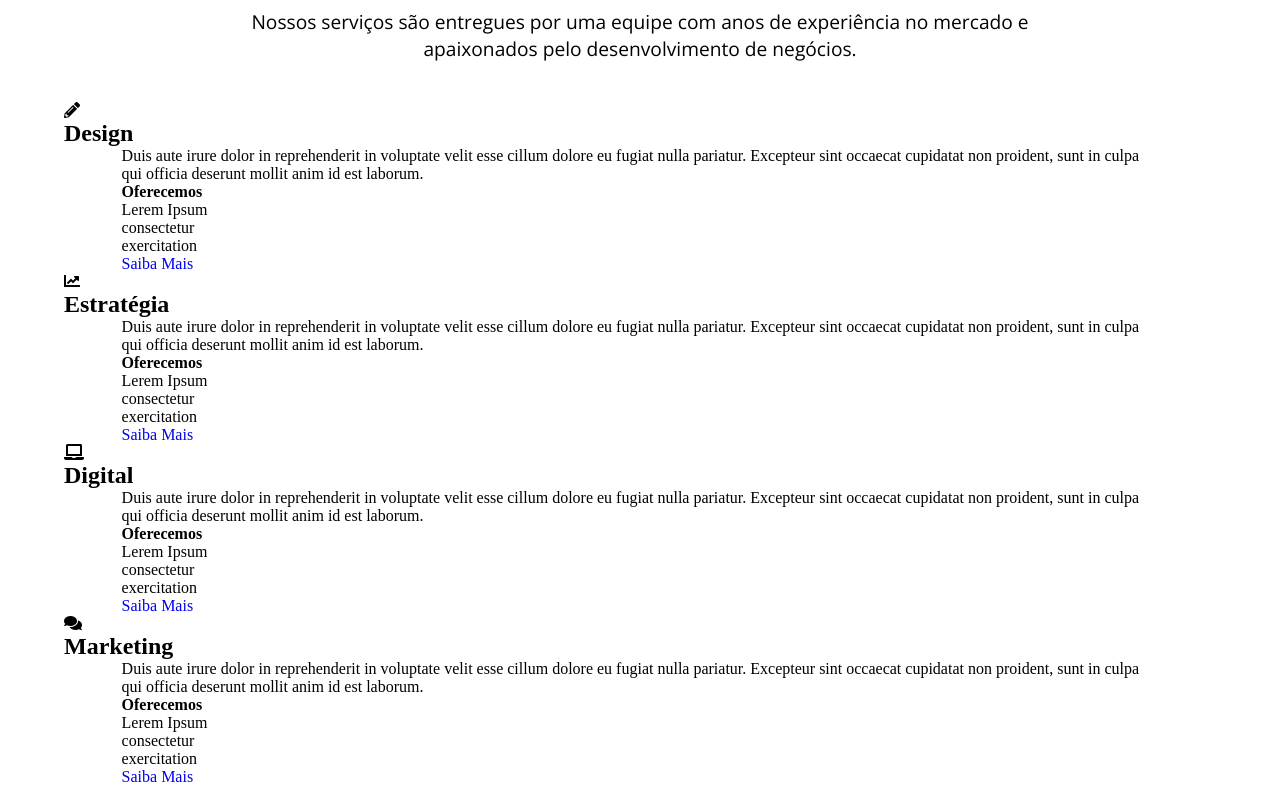
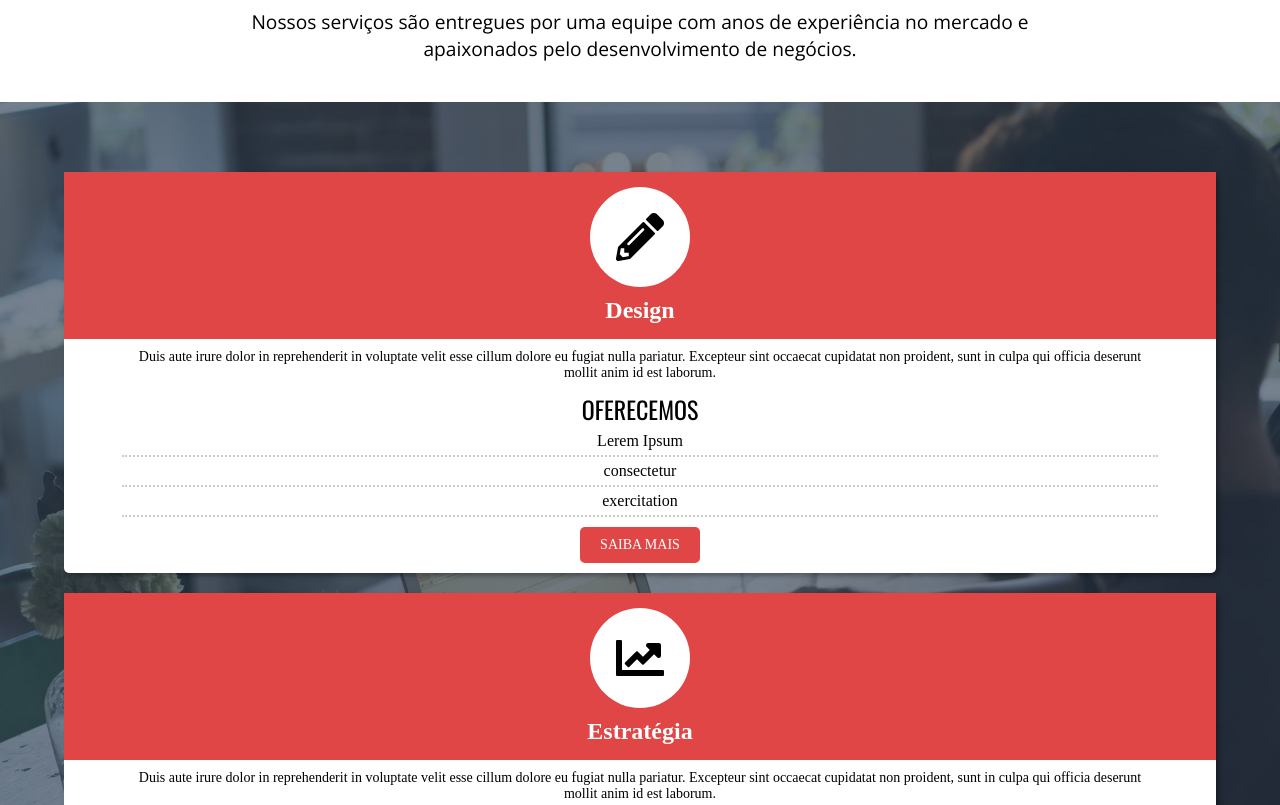
Before and after one commit to Luan-Novais/siteNewAgency, a plain HTML site: page Documentos/Desenvolvimento/index.html in a window 1280 px wide. Shown: the part 2533-3338 px from the top of the page. Drawn offline with nearby package versions, Linux system fonts and the light colour scheme; files whose address does not match are found by name.

Commit message:
Estilizando campo servicos 90% concluido

```diff
--- a/Documentos/Desenvolvimento/css/style.css
+++ b/Documentos/Desenvolvimento/css/style.css
@@ -194,7 +194,6 @@
     background-attachment: fixed;
     background-position: center center;
     background-size: cover;
-
 }
 
 .curiosidades p{
@@ -358,10 +357,81 @@
     color: #fff;
 }
 
-/* .servicos{
+/* SERVIÇOS
+===================*/
+.servicos{
     background-image: url(../images/servicos-bg.jpg);
-} */
+    padding: 50px 0;
+    background-attachment: fixed;
+    background-position: center center;
+    background-size: cover;
+}
 
+.servicos-item{
+    margin-top: 20px;
+    background: #fff;
+    text-align: center;
+    border-radius: 5px;
+    -webkit-border-radius: 5px;
+    box-shadow: 3px 3px 4px rgb(0,0,0, .3);
+    -webkit-box-shadow: 3px 3px 4px rgb(0,0,0, .3);
+}
+
+.servicos-item header{
+    background: #e04646;
+    padding: 15px;
+}
+
+.servicos-item header i{
+    font-size: 3rem;
+    background: #fff;
+    width: 100px;
+    height: 100px;
+    line-height: 100px;
+    border-radius: 50%;
+    -webkit-border-radius: 50%
+}
+
+.servicos-item h2{
+    font-size: 1.5rem;
+    color: #fff;
+    margin-top: 10px;
+}
+
+.servicos-item p{
+    font-size: 0.875rem;
+    margin-top: 10px;
+}
+
+.servicos-item strong{
+    font-size: 1.5rem;
+    font-family: 'Oswald' , sans-serif;
+    text-transform: uppercase;
+    font-weight: 400;
+}
+
+.servicos-item ul li{
+    font-size: 1.125;
+    border-bottom: 2px dotted #ccc;
+    padding: 5px 0;
+}
+
+
+.servicos-item a{
+    display: inline-block;
+    font-size: 0.875rem;
+    padding: 10px 20px;
+    margin: 10px 0;
+    background: #e04646;
+    color: #fff;
+    text-transform: uppercase;
+    border-radius: 5px;
+    -webkit-border-radius: 5px;
+}
+
+.servicos-item a:hover{
+    background: #f47933;
+}
 
 /*BREAKPOINTS
 ==================*/
```
